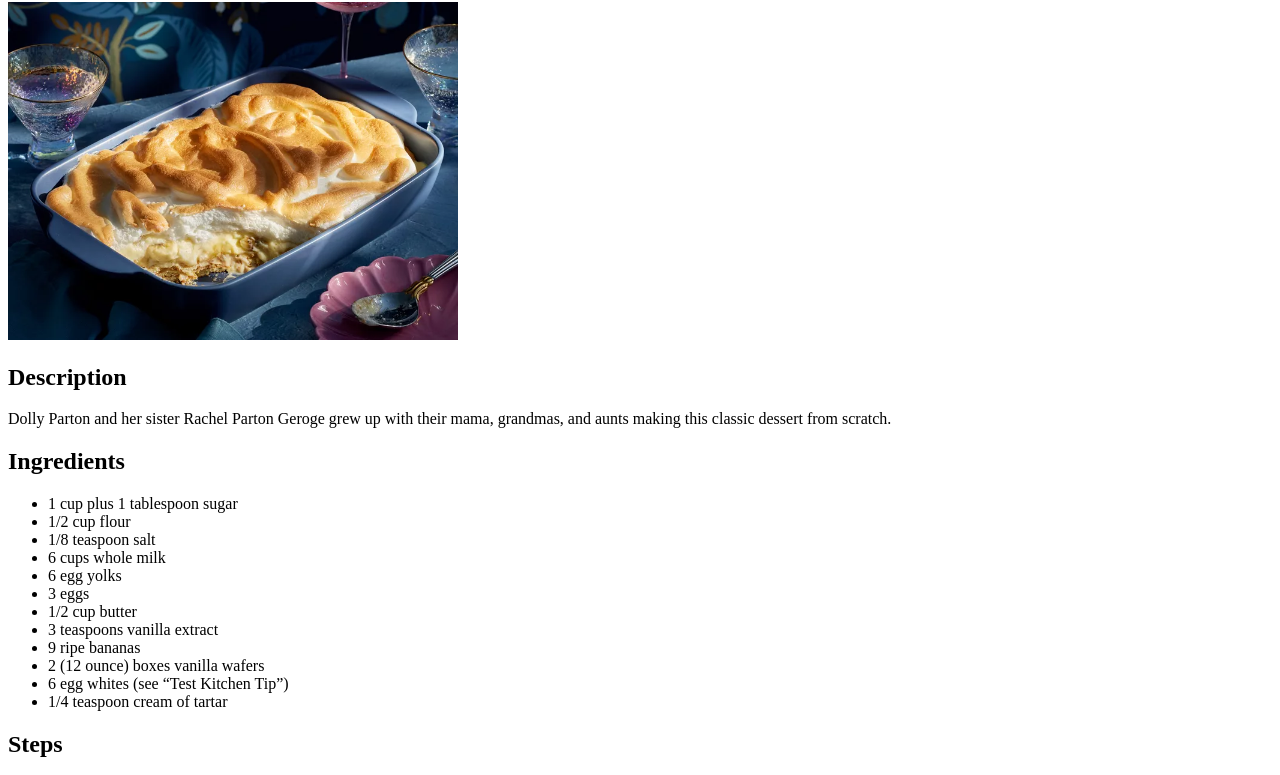
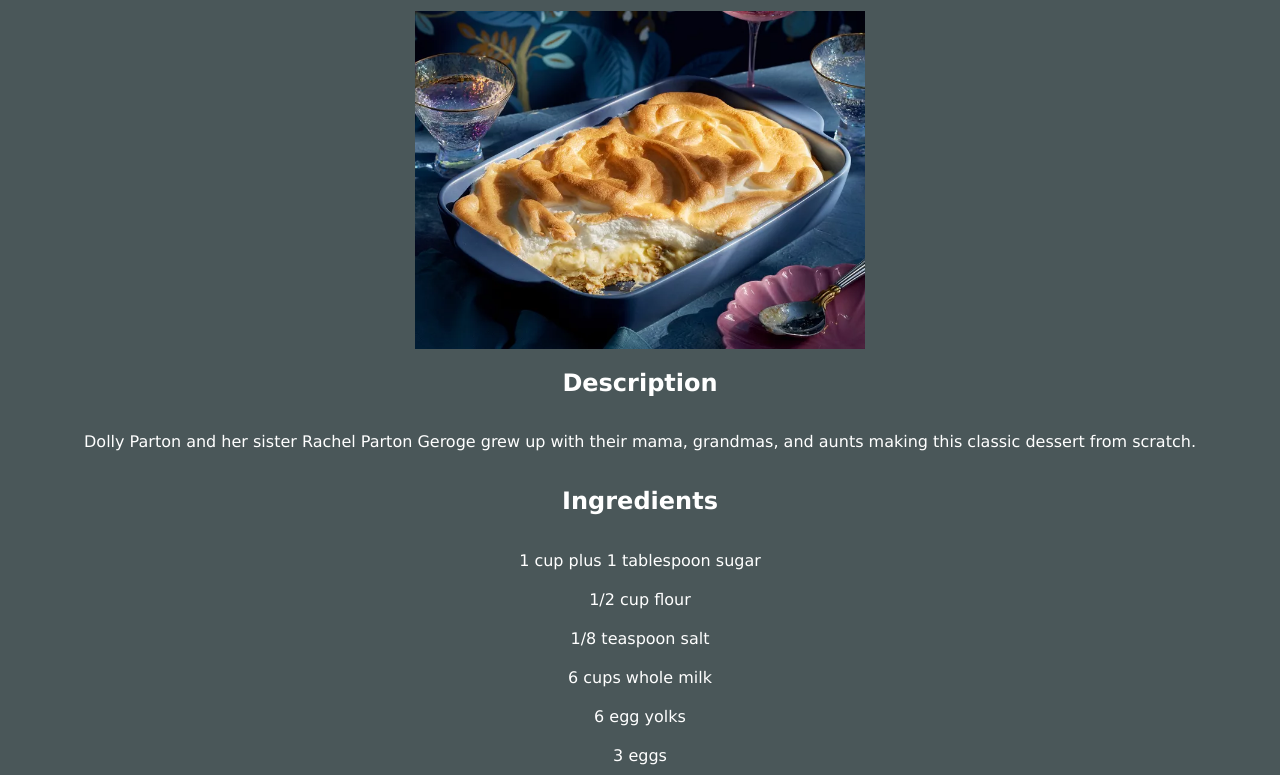
Before and after one commit to elaramendes/odin-recipes, a plain HTML site: page recipes/pudding.html in a window 1280 px wide. Shown: the part 78-853 px from the top of the page. Drawn offline with Linux system fonts and the light colour scheme.

Commit message:
Added style

```diff
--- a/recipes/pudding.html
+++ b/recipes/pudding.html
@@ -4,6 +4,7 @@
     <meta charset="UTF-8">
     <meta name="viewport" content="width=device-width, initial-scale=1.0">
     <title>Mama's Banana Pudding</title>
+    <link rel="stylesheet" href="../style.css">
 </head>
 <body>
     <h1>Mama's Banana Pudding</h1>
--- /dev/null
+++ b/style.css
@@ -0,0 +1,20 @@
+* {
+    background-color: #4a5759;
+    color: white;
+    font-family: 'Lucida Sans', 'Lucida Sans Regular', 'Lucida Grande', 'Lucida Sans Unicode', Geneva, Verdana, sans-serif;
+}
+
+body {
+    display: flex;
+    flex-direction: column;
+    align-items: center;
+}
+
+ul {
+    list-style-type: none;
+    display: flex;
+    flex-direction: column;
+    gap: 20px;
+    align-items: center;
+    padding-left: 0;
+}
```
Also changed, not shown: index.html (+1 -0 lines), recipes/ramen.html (+1 -0 lines), recipes/stroganoff.html (+1 -0 lines).
